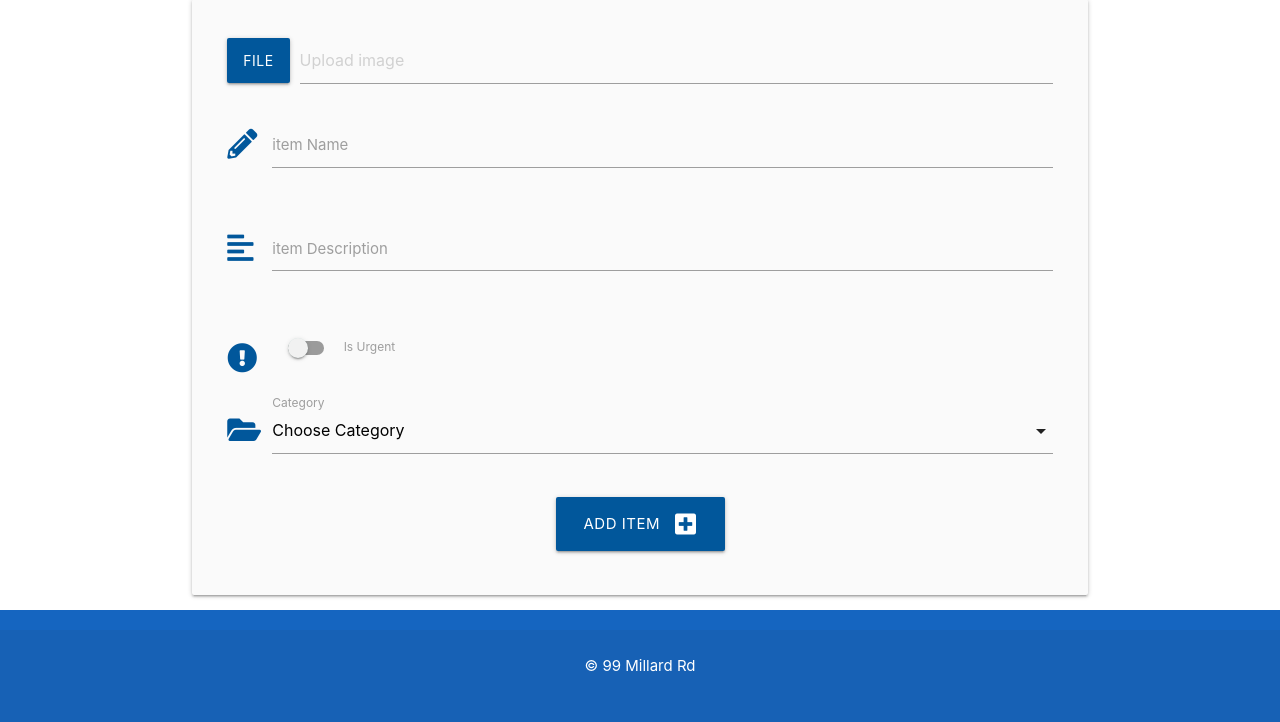
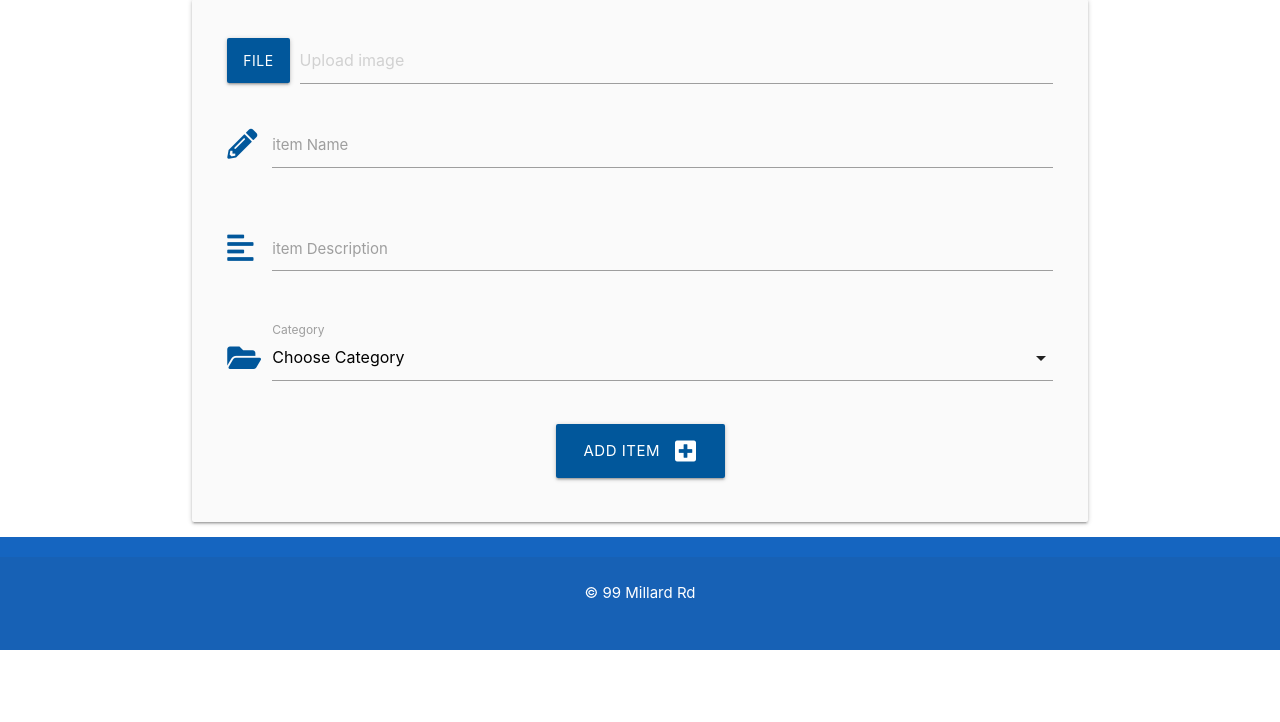
Before and after one commit to Babalu2017/flask_marketplace, a Flask app: page /add_item in a window 1280 px wide. Shown: the part 160-882 px from the top of the page. After the commit the page ends 810 px from the top, so only its background shows below. Run offline with Flask 2, Linux system fonts and the light colour scheme; the visitor is signed in with stand-in values (Sample User, id 1); data comes from the database, SQL or seed files in the repository; data that the repository does not hold is empty; some libraries are stand-ins or nearby versions.

Commit message:
removed due date and is urgent feature

```diff
--- a/marketplace/templates/add_item.html
+++ b/marketplace/templates/add_item.html
@@ -43,19 +43,6 @@
                 <label for="due_date">Due Date</label>
             </div>
         </div> -->
-        <!-- is urgent -->
-        <div class="row">
-            <div class="input-field col s12">
-                <div class="switch">
-                    <i class="fas fa-exclamation-circle prefix light-blue-text text-darken-4"></i>
-                    <label for="is_urgent">
-                        <input id="is_urgent" name="is_urgent" type="checkbox">
-                        <span class="lever"></span>
-                        Is Urgent
-                    </label>
-                </div>
-            </div>
-        </div>
         <!-- category id -->
         <div class="row">
             <div class="input-field col s12">
```
